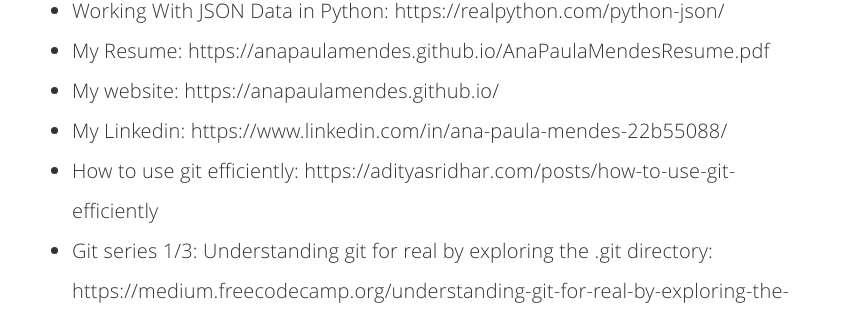
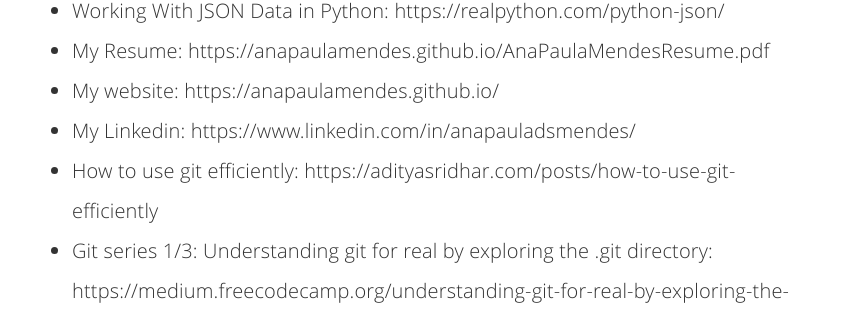
Before and after one commit to anapauladsmendes/anapauladsmendes.github.io, a Jekyll site: the page built from _posts/2019-03-06-week-09-100-days-of-code.md, in a window 1280 px wide and 900 px high, scrolled down 1880 px. Shown: the part 143-455 px from the top of the window, without its empty margins (208-1071 px from the left). Built offline with Jekyll 4.4.1, drawn with Linux system fonts in a browser that asks for light colours; comment, search, counter and statistics services are not loaded.

Commit message:
Update linkedin link

```diff
--- a/_config.yml
+++ b/_config.yml
@@ -10,7 +10,7 @@
 email: anapaula.ds.mendes@gmail.com
 twitter_username: ananoterminal
 github_username:  anapaulamendes
-linkedin_public_url: ana-paula-mendes-22b55088/
+linkedin_public_url: anapauladsmendes/
 disqus_username: ananoterminal
 profile_picture: https://avatars0.githubusercontent.com/u/9610091?s=460&v=4
 
--- a/_posts/2019-03-06-week-09-100-days-of-code.md
+++ b/_posts/2019-03-06-week-09-100-days-of-code.md
@@ -46,7 +46,7 @@
 - Working With JSON Data in Python: https://realpython.com/python-json/
 - My Resume: https://anapaulamendes.github.io/AnaPaulaMendesResume.pdf
 - My website: https://anapaulamendes.github.io/
-- My Linkedin: https://www.linkedin.com/in/ana-paula-mendes-22b55088/
+- My Linkedin: https://www.linkedin.com/in/anapauladsmendes/
 - How to use git efficiently: https://adityasridhar.com/posts/how-to-use-git-efficiently
 - Git series 1/3: Understanding git for real by exploring the .git directory: https://medium.freecodecamp.org/understanding-git-for-real-by-exploring-the-git-directory-1e079c15b807
 - Git series 2/3: rebase and the golden rule explained: https://medium.freecodecamp.org/git-rebase-and-the-golden-rule-explained-70715eccc372
```
